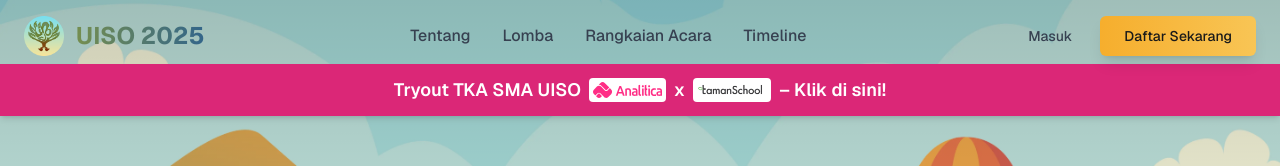
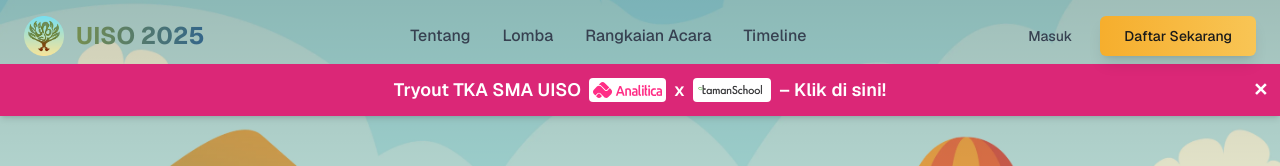
Before and after one commit to malekith089/uiso, a Next.js app: page / in a window 1280 px wide. Shown: the top 166 px of the page. Built offline with nearby package versions, Linux system fonts and the light colour scheme.

Commit message:
Added UX close button to TKA Alert

```diff
--- a/app/page.tsx
+++ b/app/page.tsx
@@ -1,26 +1,29 @@
+"use client"
+
+import { useState } from "react"
 import { Navbar } from "@/components/navbar"
 import { CountdownSection } from "@/components/countdown-section"
 import { AboutSection } from "@/components/about-section"
 import { CompetitionSection } from "@/components/competition-section"
 import { EventSeriesSection } from "@/components/event-series-section"
-import { SpeakersSection } from "@/components/speakers-section"
 import { TimelineSection } from "@/components/timeline-section"
-import { TestimonialsSection } from "@/components/testimonials-section"
-import { PartnersSection } from "@/components/partners-section"
 import { Footer } from "@/components/footer"
 
 export default function UisoLandingPage() {
+  const [showBanner, setShowBanner] = useState(true)
+
   return (
     <div className="min-h-screen bg-background">
       <Navbar />
 
-        {/* Promo Banner */}
+      {showBanner && (
         <div className="fixed top-[64px] left-0 w-full bg-pink-600 text-white z-40 shadow-md">
+          <div className="relative flex items-center justify-center gap-2 px-4 py-3 flex-wrap text-center">
             <a
               href="https://web.analitica.id/explore/%23p2025.uiso"
               target="_blank"
               rel="noopener noreferrer"
-    className="flex items-center justify-center gap-2 px-4 py-3 flex-wrap text-center"
+              className="flex items-center justify-center gap-2 flex-wrap"
             >
               <span className="font-semibold text-base md:text-lg">
                 Tryout TKA SMA UISO
@@ -28,7 +31,7 @@ export default function UisoLandingPage() {
 
               {/* Logo Analitica */}
               <img
-      src="images/logo-analitica.svg"
+                src="/images/logo-analitica.svg"
                 alt="Analitica Logo"
                 className="h-6 w-auto bg-white rounded p-1"
               />
@@ -37,7 +40,7 @@ export default function UisoLandingPage() {
 
               {/* Logo TamanSchool */}
               <img
-      src="images/tamanschool.png"
+                src="/images/tamanschool.png"
                 alt="TamanSchool Logo"
                 className="h-6 w-auto bg-white rounded p-1"
               />
@@ -46,8 +49,17 @@ export default function UisoLandingPage() {
                 – Klik di sini!
               </span>
             </a>
+
+            {/* Close Button */}
+            <button
+              onClick={() => setShowBanner(false)}
+              className="absolute right-3 top-1/2 -translate-y-1/2 text-white hover:text-black font-bold text-lg"
+            >
+              ✕
+            </button>
           </div>
-
+        </div>
+      )}
 
       <main>
         <CountdownSection />
@@ -59,6 +71,7 @@ export default function UisoLandingPage() {
         {/* <TestimonialsSection />
         <PartnersSection /> */}
       </main>
+
       <Footer />
     </div>
   )
```
Lines whose indentation alone changed are shown as unchanged.
